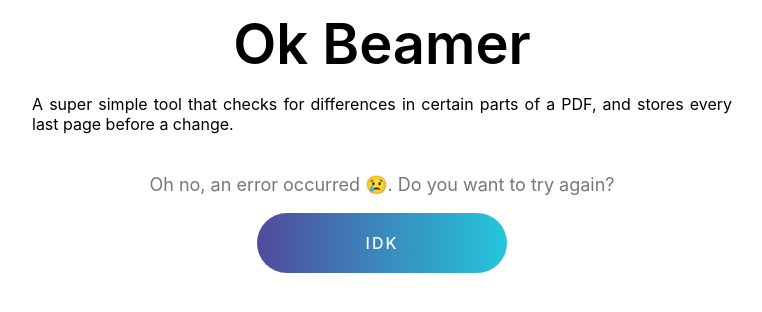
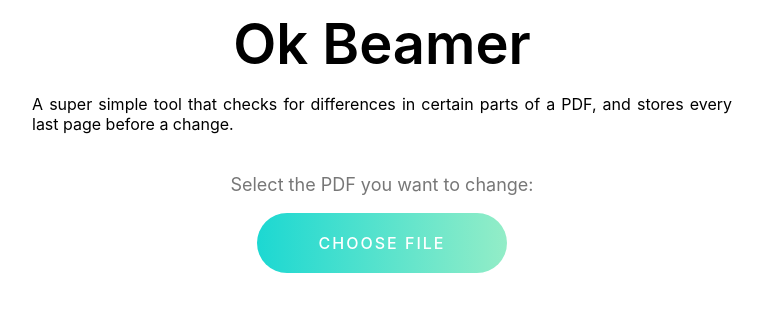
Before and after one commit to LiTO773/OkBeamer, a React (Create React App) app: page / in a window 1280 px wide. Shown: the top 312 px of the page, without its empty margins (258-1020 px from the left). Built offline with nearby package versions, Linux system fonts and the light colour scheme.

Commit message:
feat(ChooseFileView): ChooseFileView fully implemented

```diff
--- a/src/Views.js
+++ b/src/Views.js
@@ -3,17 +3,38 @@ import ErrorView from './views/ErrorView.js'
 import ChooseFileView from './views/ChooseFileView.js'
 
 const Views = () => {
-  // The state stores the views available:
+  // #region State
+  // This state stores the views available
+  const [currentView, setCurrentView] = useState(1)
+
+  // This state stores the uploaded file
+  const [receivedFile, setReceivedFile] = useState({})
+  // #endregion State
+
+  // #region View specific functions
+  /**
+   * Receives the picked file, stores it and moves to the next view
+   * Corresponds to the nextView of ChooseFilePicker
+   *
+   * @param {Object} file - All the file's information
+   */
+  const fileReceived = file => {
+    setReceivedFile(file)
+    setCurrentView(currentView + 1)
+  }
+
+  // #endregion View specific functions
+
+  // Views to be displayed
   // 0: Error view
   // 1: Choose file view
   // 2: Choose zone view
   // 3: Converting view
   // 4: Download view
-  const [currentView, setCurrentView] = useState(0)
-
   const views = [
     <ErrorView key='0' />,
-    <ChooseFileView key='1' />
+    <ChooseFileView key='1' nextView={fileReceived} />,
+    <p key='2'>Placeholder... for now...</p>
   ]
 
   return (
--- a/src/views/ChooseFileView.js
+++ b/src/views/ChooseFileView.js
@@ -0,0 +1,47 @@
+import React, { useState } from 'react'
+import Button from '../components/Button'
+import PropTypes from 'prop-types'
+import '../styles/views/Views.css'
+
+const ChooseFileView = ({ nextView }) => {
+  // Stores the text to display
+  const [warningText, setWarningText] = useState('Select the PDF you want to change:')
+
+  /**
+   * Creates a file picker
+   * If the user picks a valid file it will move to the next view
+   * If not, it will display a warning
+   */
+  const filePicker = () => {
+    var input = document.createElement('input')
+    input.type = 'file'
+
+    input.onchange = e => {
+      console.log(e.target.files[0])
+      const file = e.target.files[0]
+      // Check if the file is valid
+      if (file.name.endsWith('.pdf')) {
+        nextView(file)
+      } else {
+        setWarningText('Uhm, the file you selected isn\'t a PDF 😕. Try another one.')
+      }
+    }
+
+    input.click()
+  }
+
+  return (
+    <div className='centered-view'>
+      <p className='view-text'>{warningText}</p>
+      <Button text='Choose File' style='success' onClick={filePicker} />
+    </div>
+  )
+}
+
+ChooseFileView.propTypes = {
+  nextView: PropTypes.func.isRequired
+}
+
+ChooseFileView.defaultProps = {}
+
+export default ChooseFileView
```
